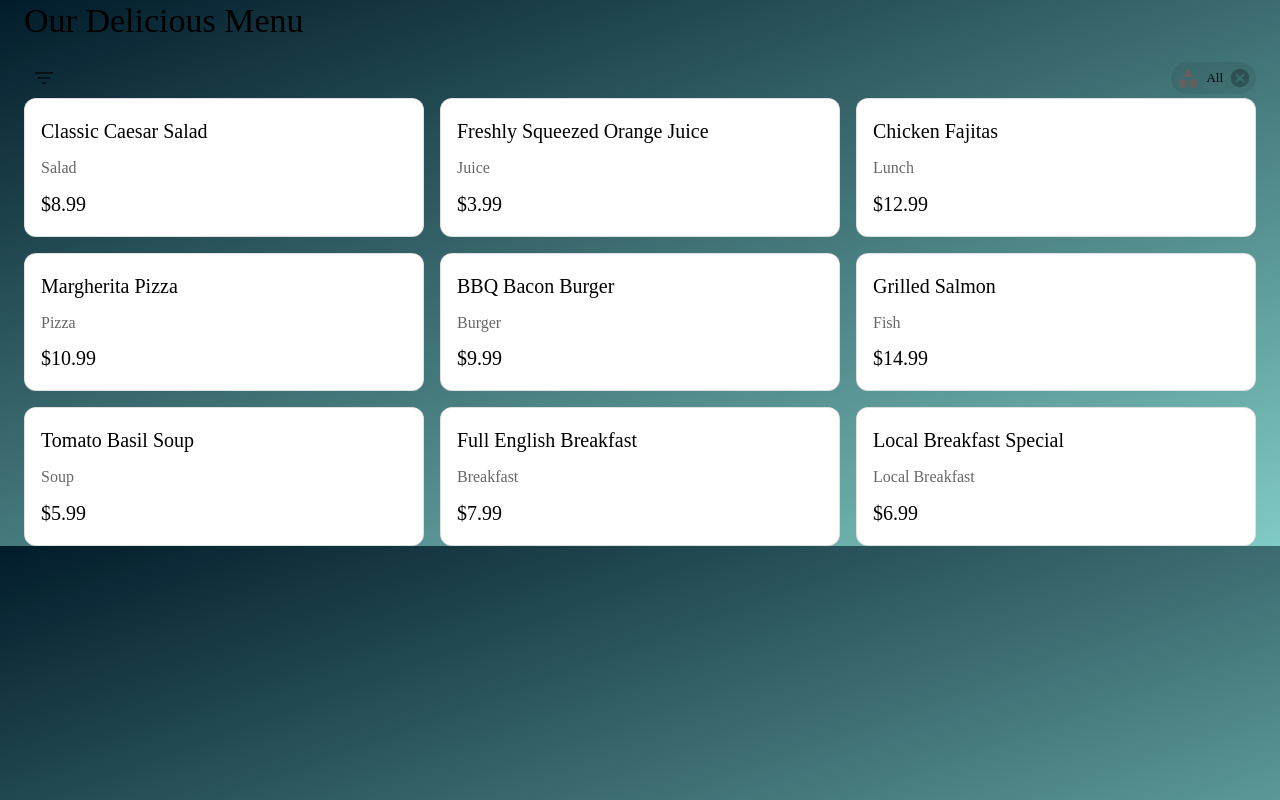
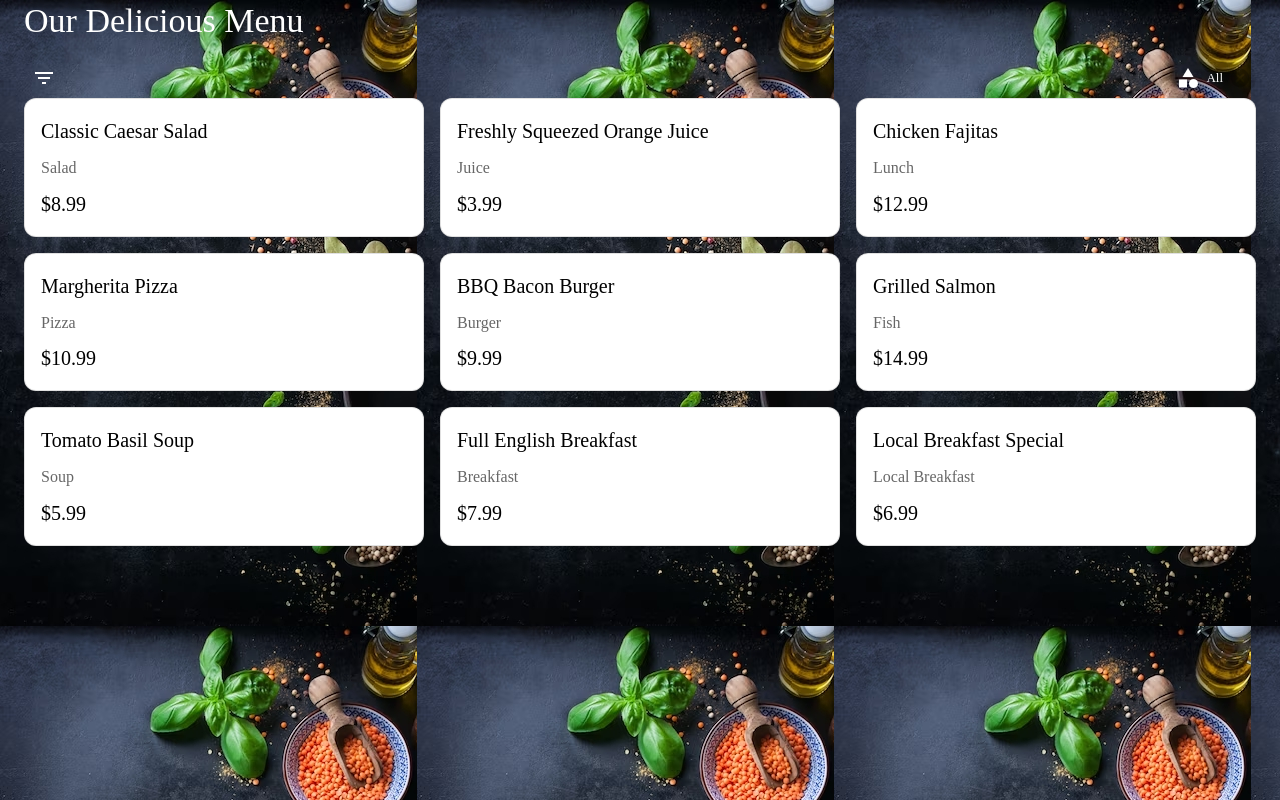
Before and after one commit to DawitSishu/whitehouse, a React (Vite) app: page / in a window 1280 px wide. Built offline with nearby package versions, Linux system fonts and the light colour scheme; a web font is replaced by a local one.

Commit message:
it looks like something now idk what to do

```diff
--- a/src/Components/Menu/index.jsx
+++ b/src/Components/Menu/index.jsx
@@ -1,22 +1,49 @@
-import React, { useState } from 'react';
-import { Typography, Container, Grid, Box, Chip, IconButton, Menu, MenuItem, ListItemIcon, ListItemText, Paper } from '@mui/material';
-import FilterListIcon from '@mui/icons-material/FilterList';
-import CategoryIcon from '@mui/icons-material/Category';
+import React, { useState } from "react";
+import {
+  Typography,
+  Container,
+  Grid,
+  Box,
+  Chip,
+  IconButton,
+  Menu,
+  MenuItem,
+  ListItemIcon,
+  ListItemText,
+  Paper,
+} from "@mui/material";
+import FilterListIcon from "@mui/icons-material/FilterList";
+import CategoryIcon from "@mui/icons-material/Category";
+import menuImg from "../../assets/menu.jpg";
 
-const categories = ['Salad', 'Juice', 'Lunch', 'Pizza', 'Burger', 'Fish', 'Soup', 'Breakfast', 'Local Breakfast'];
+const categories = [
+  "Salad",
+  "Juice",
+  "Lunch",
+  "Pizza",
+  "Burger",
+  "Fish",
+  "Soup",
+  "Breakfast",
+  "Local Breakfast",
+];
 const items = [
-  { name: 'Classic Caesar Salad', category: 'Salad', price: '$8.99' },
-  { name: 'Freshly Squeezed Orange Juice', category: 'Juice', price: '$3.99' },
-  { name: 'Chicken Fajitas', category: 'Lunch', price: '$12.99' },
-  { name: 'Margherita Pizza', category: 'Pizza', price: '$10.99' },
-  { name: 'BBQ Bacon Burger', category: 'Burger', price: '$9.99' },
-  { name: 'Grilled Salmon', category: 'Fish', price: '$14.99' },
-  { name: 'Tomato Basil Soup', category: 'Soup', price: '$5.99' },
-  { name: 'Full English Breakfast', category: 'Breakfast', price: '$7.99' },
-  { name: 'Local Breakfast Special', category: 'Local Breakfast', price: '$6.99' },
+  { name: "Classic Caesar Salad", category: "Salad", price: "$8.99" },
+  { name: "Freshly Squeezed Orange Juice", category: "Juice", price: "$3.99" },
+  { name: "Chicken Fajitas", category: "Lunch", price: "$12.99" },
+  { name: "Margherita Pizza", category: "Pizza", price: "$10.99" },
+  { name: "BBQ Bacon Burger", category: "Burger", price: "$9.99" },
+  { name: "Grilled Salmon", category: "Fish", price: "$14.99" },
+  { name: "Tomato Basil Soup", category: "Soup", price: "$5.99" },
+  { name: "Full English Breakfast", category: "Breakfast", price: "$7.99" },
+  {
+    name: "Local Breakfast Special",
+    category: "Local Breakfast",
+    price: "$6.99",
+  },
 ];
 
-const index  = () => {
+const index = () => {
   const [selectedCategory, setSelectedCategory] = useState(null);
   const [anchorEl, setAnchorEl] = useState(null);
 
@@ -34,20 +61,33 @@ const index  = () => {
   };
 
   return (
+    <div
+      style={{
+        width: "100vw",
+        height: "100vh",
+        overflowX: "hidden",
+        backgroundImage: `url(${menuImg})`,
+        // backgroundSize: "cover",
+        // backgroundPosition: "center",
+      }}
+    >
       <Container>
-      <Typography variant="h4" gutterBottom>
+        <Typography variant="h4" gutterBottom sx={{ color: "white" }}>
           Our Delicious Menu
         </Typography>
-      <Box display="flex" justifyContent="space-between" alignItems="center" mt={2}>
-        <IconButton
-          aria-label="Filter"
-          onClick={handleCategoryClick}
+        <Box
+          display="flex"
+          justifyContent="space-between"
+          alignItems="center"
+          mt={2}
         >
-          <FilterListIcon />
+          <IconButton aria-label="Filter" onClick={handleCategoryClick}>
+            <FilterListIcon sx={{ color: "white" }} />
           </IconButton>
           <Chip
-          icon={<CategoryIcon />}
-          label={selectedCategory || 'All'}
+            sx={{ color: "white" }}
+            icon={<CategoryIcon style={{ color: "white" }} />}
+            label={selectedCategory || "All"}
             onDelete={() => filterItems(null)}
           />
         </Box>
@@ -69,19 +109,34 @@ const index  = () => {
 
         <Grid container spacing={2}>
           {items
-          .filter((item) => !selectedCategory || item.category === selectedCategory)
+            .filter(
+              (item) => !selectedCategory || item.category === selectedCategory
+            )
             .map((item, index) => (
               <Grid item xs={12} sm={6} md={4} key={index}>
-              <Paper elevation={3} variant="outlined" sx={{ p: 2, borderRadius: 3 }}>
-                <Typography variant="h6" gutterBottom>{item.name}</Typography>
-                <Typography variant="subtitle1" color="textSecondary" gutterBottom>{item.category}</Typography>
+                <Paper
+                  elevation={3}
+                  variant="outlined"
+                  sx={{ p: 2, borderRadius: 3 }}
+                >
+                  <Typography variant="h6" gutterBottom>
+                    {item.name}
+                  </Typography>
+                  <Typography
+                    variant="subtitle1"
+                    color="textSecondary"
+                    gutterBottom
+                  >
+                    {item.category}
+                  </Typography>
                   <Typography variant="h6">{item.price}</Typography>
                 </Paper>
               </Grid>
             ))}
         </Grid>
       </Container>
+    </div>
   );
 };
 
-export default index ;
+export default index;
```
Also changed, not shown: src/assets/menu.jpg (added). Lines whose indentation alone changed are shown as unchanged.
